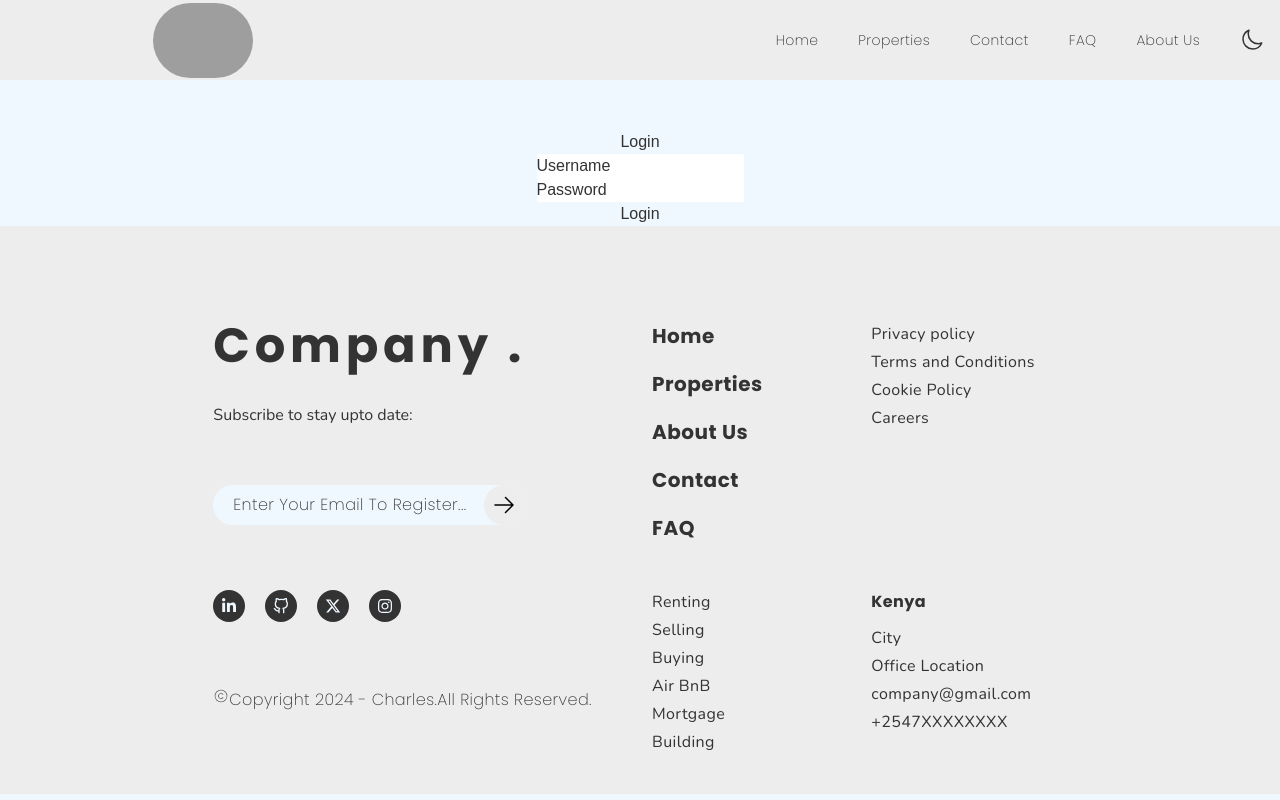
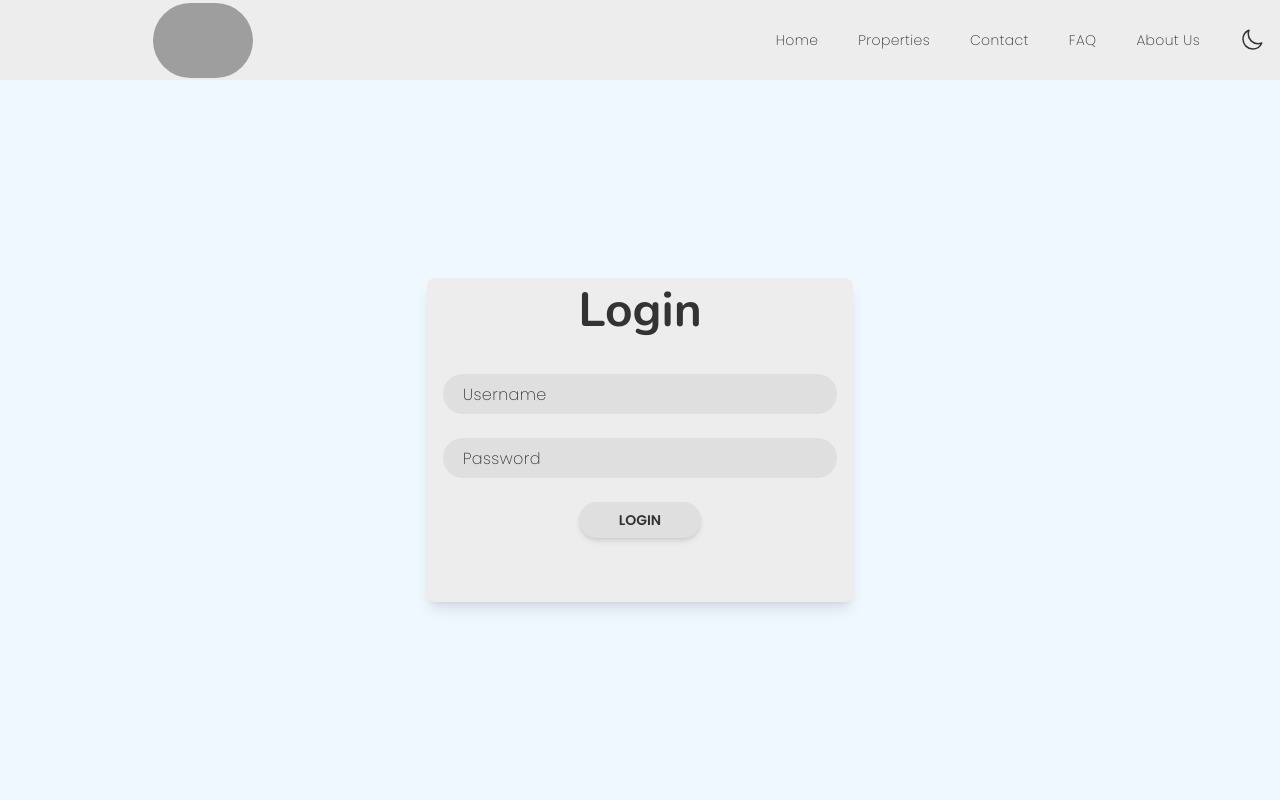
Before and after one commit to c-njoro/real-estate, a Next.js app: page /admin in a window 1280 px wide. Shown: the top 800 px of the page. Built offline with nearby package versions, Linux system fonts and the light colour scheme; no server answers; grey boxes are pictures that could not be loaded; what axios-retry would draw is missing.

Commit message:
styling the login page

```diff
--- a/src/components/AdminComponents/Login.tsx
+++ b/src/components/AdminComponents/Login.tsx
@@ -35,12 +35,18 @@ const AdminPage = () => {
 
   if (!isAuthenticated) {
     return (
-      <div style={{ textAlign: "center", marginTop: "50px" }}>
-        <h1>Login</h1>
+      <div className="w-full h-max min-h-[calc(90vh)] flex flex-col justify-center items-center bg-background text-foreground gap-8">
+        <div className="w-full md:w-1/3 sm:w-3/4 flex flex-col justify-center items-center  h-max p-2 shadow-lg rounded-lg gap-8 bg-header">
+          {" "}
+          <div className="w-full flex flex-row justify-center items-center">
+            <h1 className="font-bold font-heading text-5xl">Login</h1>
+          </div>
+          <div className="w-full flex flex-col justify-center items-center  h-max p-2">
             <input
               type="text"
               placeholder="Username"
               value={username}
+              className="w-full h-10 pl-5 rounded-full bg-input text-foreground font-body font-extralight tracking-wide text-sm sm:text-base"
               onChange={(e) => setUsername(e.target.value)}
             />
             <br />
@@ -49,10 +55,21 @@ const AdminPage = () => {
               placeholder="Password"
               value={password}
               onChange={(e) => setPassword(e.target.value)}
+              className="w-full h-10 pl-5 rounded-full bg-input text-foreground font-body font-extralight tracking-wide text-sm sm:text-base"
             />
             <br />
-        <button onClick={handleLogin}>Login</button>
-        <p>{message}</p>
+            <button
+              onClick={handleLogin}
+              className="bg-input shadow-md font-semibold font-body text-sm uppercase px-10 py-2 rounded-full"
+            >
+              Login
+            </button>
+          </div>
+          <div className="w-full flex flex-col justify-center items-center  h-max p-2">
+            {" "}
+            <p className="font-heading uppercase text-red-500">{message}</p>
+          </div>
+        </div>
       </div>
     );
   }
```
Lines whose indentation alone changed are shown as unchanged.
